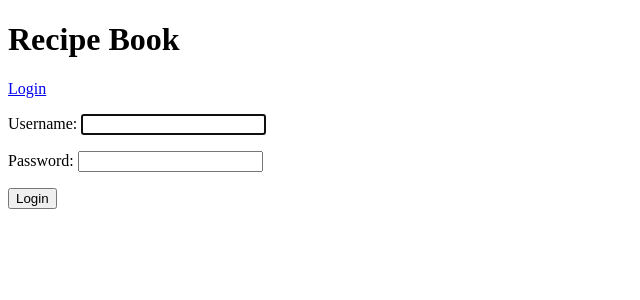
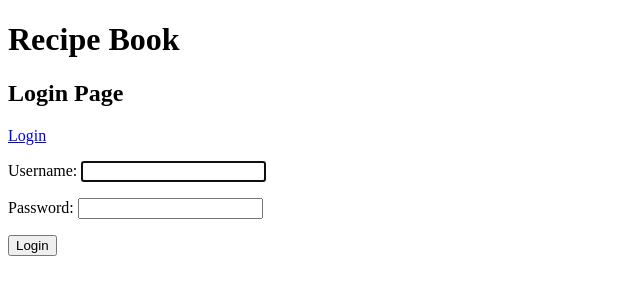
Before and after one commit to IcePascual/recipebook-pascual-eizekiel, a Django app: page /accounts/login/ in a window 1280 px wide. Shown: the top 300 px of the page, without its empty margins (0-640 px from the left). Run offline with Django 5.2, Linux system fonts and the light colour scheme.

Commit message:
Add page headers to html files

```diff
--- a/recipebook/ledger/templates/ledger/recipe.html
+++ b/recipebook/ledger/templates/ledger/recipe.html
@@ -1,6 +1,7 @@
 {% extends 'base.html' %}
 
 {% block title %}Recipe Book{% endblock %}
+{% block pagetitle %}Recipe Details{% endblock %}
 
 {% block content %}
     {% if request.user.is_authenticated %}
--- a/recipebook/ledger/templates/ledger/recipe_list.html
+++ b/recipebook/ledger/templates/ledger/recipe_list.html
@@ -1,6 +1,7 @@
 {% extends 'base.html' %}
 
 {% block title %}Recipe Book{% endblock %}
+{% block pagetitle %}Recipe List{% endblock %}
 
 {% block content %}
     <ol>
--- a/recipebook/templates/Registration/login.html
+++ b/recipebook/templates/Registration/login.html
@@ -1,5 +1,6 @@
 {% extends 'base.html' %}
 
+{% block pagetitle %}Login Page{% endblock %}
 {% block content %}
 <form method="POST">
     {% csrf_token %}
--- a/recipebook/templates/base.html
+++ b/recipebook/templates/base.html
@@ -7,6 +7,7 @@
         {% block styles %}{% endblock %}
     </head>
     <h1>{% block header %}Recipe Book{% endblock %}</h1>
+    <h2>{% block pagetitle %}{% endblock %}</h2>
     <body>
         {% if request.user.is_authenticated %}
             <h3> Logged in as {{ request.user.username }} <h3>
```
